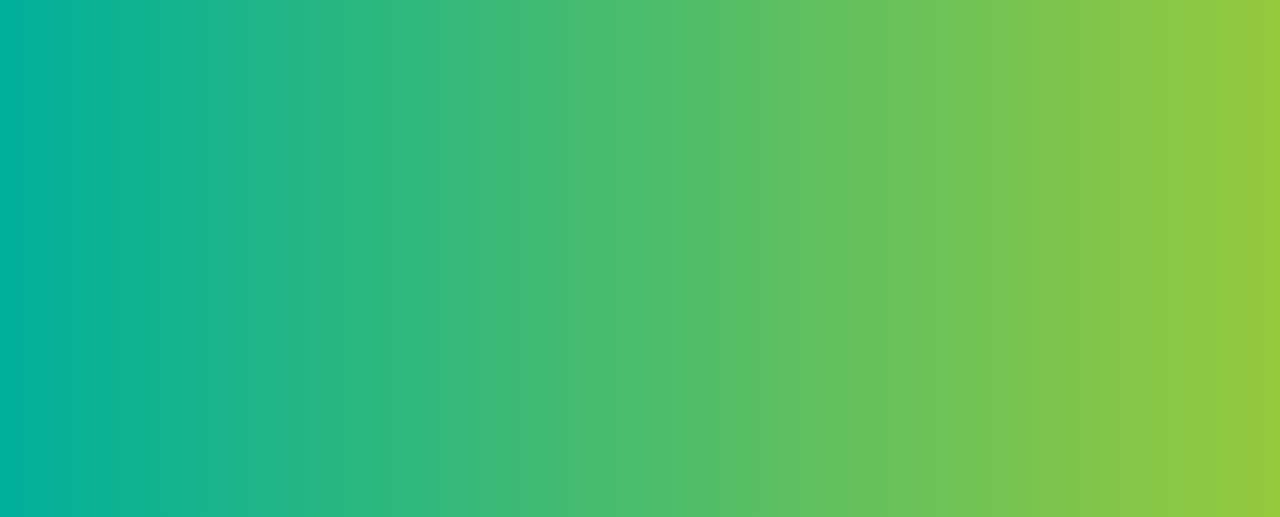
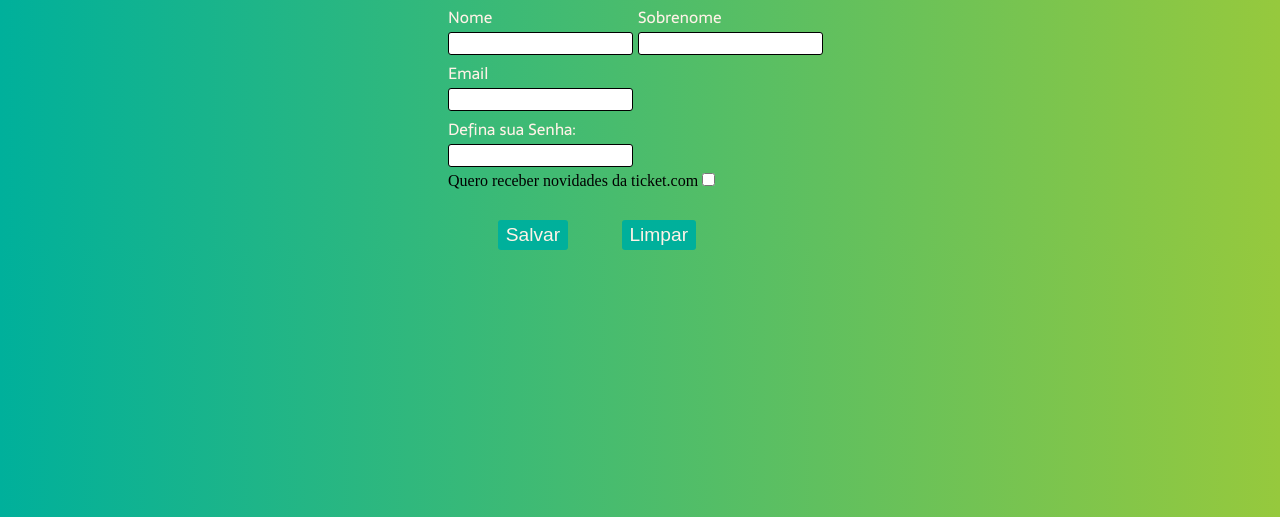
Before and after one commit to Wendell-Freitas/Projeto_pp1, a plain HTML site: page cadastro.html in a window 1280 px wide. Shown: the part 283-800 px from the top of the page. Drawn offline with Linux system fonts and the light colour scheme.

Commit message:
iniciando a tela de cadastro(apenas estrutura)

```diff
--- a/cadastro.html
+++ b/cadastro.html
@@ -9,7 +9,7 @@
     <title>Cadastro</title>
 </head>
 
-<body id="body-form">
+<body>
 
     <header class="cabecalho">
         <img class="fotocabecalho" src="imgs/logoofc.png">
@@ -20,39 +20,50 @@
 
         </nav>
     </header>
-
+    <div id="formulario-corpo">
         <div>
             <h1 id="titulo-form">Cadastro</h1>
             <p id="subtitulo-form">Insira suas Infomações</p>
+            <br>
         </div>
 
+
         <form class="formulario" action="index.html" method="get"></form>
+
         <fieldset class="grupo-form">
             <div class="campo-form">
                 <label for="nome">Nome</label>
-            <input type="text" name="nome" id="nome">
+                <input type="text" name="nome" id="nome" required>
             </div>
 
             <div class="campo-form">
                 <label for="sobrenome">Sobrenome</label>
                 <input type="text" name="sobrenome" id="sobrenomenome">
             </div>
-
+        </fieldset>
 
         <div class="campo-form">
             <label for="email">Email</label>
-            <input type="email" name="email" id="email">
+            <input type="email" name="email" id="email" required>
         </div>
 
         <div class="campo-form">
             <label for="senha"> Defina sua Senha:</label>
-            <input type="password" name="senha" id="senha">
+            <input type="password" name="senha" id="senha" required>
+        </div>
+        <fieldset class="grupo-form">
+            <div id="campo-form">
+                <label for="novidades">Quero receber novidades da ticket.com</label>
+                <input type="checkbox" name="novidades" id="novidades" value="sim">
             </div>
         </fieldset>
 
         <button class="botao" type="submit">Salvar</button>
         <button class="botao" type="reset">Limpar</button>
+
         </form>
+
+    </div>
 </body>
 
 </html>
--- a/style.css
+++ b/style.css
@@ -24,6 +24,7 @@ body {
     align-items: center;
     justify-content: space-around;
     padding: 18px;
+
 }
 
 .cabecalho-menu {
@@ -203,6 +204,17 @@ ul {
     margin: 0 auto;
 }
 
+/* referentes ao cadastro */
+
+#formulario-corpo {
+
+    font-size: 100%;
+
+    margin-left: 35%;
+    margin-top: 5%;
+    justify-content: center;
+
+}
 
 #titulo-form {
 
@@ -210,7 +222,7 @@ ul {
     font-weight: 400;
     font-size: 48px;
     color: #000000;
-    margin-left: 7%;
+    margin-left: 10%;
 }
 
 #subtitulo-form {
@@ -220,9 +232,55 @@ ul {
     font-size: 20px;
     color: #000000;
     margin-left: 10%;
+    margin-top: 20px;
 }
 
 fieldset {
 
     border: 0;
 }
+
+input,
+button {
+
+    border-radius: 3px;
+}
+
+.campo-form {
+
+    margin-bottom: 5px;
+}
+
+.campo-form label {
+
+    margin-bottom: 2px;
+    display: block;
+    font-family: 'Sarala', sans-serif;
+    color: #FFF2E7;
+
+}
+
+fieldset.grupo-form .campo-form {
+
+    float: left;
+    margin-right: 5px;
+}
+
+.campo-form input {
+
+    padding: 3px;
+    border: 1px solid black;
+    display: block;
+}
+
+.botao {
+
+    font-size: 1.2em;
+    color: #FFF2E7;
+    border: 0;
+    margin-top: 30px;
+    margin-left: 50px;
+    background: #00b09b;
+    padding: 0.2em 0.4em;
+
+}
```
Lines whose indentation alone changed are shown as unchanged.
